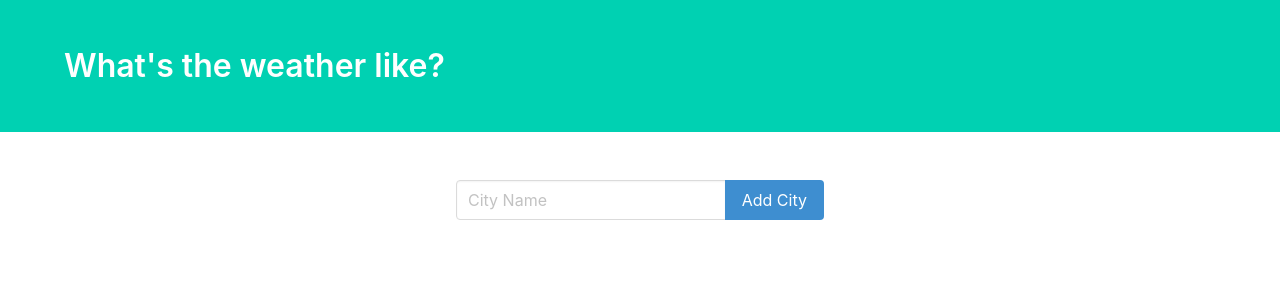
After one commit to mrpapaj/movie_site, a Django app: template templates/movie_app/test.html in a window 1280 px wide. The commit adds this page. Shown: the top 281 px of the page. Run offline with Django 3.2, Linux system fonts and the light colour scheme; the template is opened without the code that fills it, so the values that code supplies are empty; some libraries are stand-ins or nearby versions.

Commit message:
Add forms and html template

```diff
--- a/movie_app/urls.py
+++ b/movie_app/urls.py
@@ -2,6 +2,6 @@ from django.urls import path
 from movie_app import views
 
 urlpatterns = [
-    path('', views.index, name='index'),
-    path('movies/', views.movie_details, name='movie_details')
+    path('index/', views.index, name='index'),
+    path('', views.movie_details, name='movie_details')
 ]
--- a/movie_site/settings.py
+++ b/movie_site/settings.py
@@ -120,3 +120,4 @@ USE_TZ = True
 # https://docs.djangoproject.com/en/2.2/howto/static-files/
 
 STATIC_URL = '/static/'
+STATICFILES_DIRS = ( os.path.join('static'), )
--- /dev/null
+++ b/static/styles.css
@@ -0,0 +1,5 @@
+#section_search
+{
+    margin-bottom: -40px;
+    margin-top: 20px;
+}
--- /dev/null
+++ b/templates/movie_app/test.html
@@ -0,0 +1,73 @@
+<!DOCTYPE html>
+<html lang="en">
+
+<head>
+    <meta charset="UTF-8">
+    <meta name="viewport" content="width=device-width, initial-scale=1.0">
+    <meta http-equiv="X-UA-Compatible" content="ie=edge">
+    <title>Document</title>
+    <link rel="stylesheet" href="https://cdnjs.cloudflare.com/ajax/libs/bulma/0.6.2/css/bulma.css" />
+</head>
+
+<body>
+    <section class="hero is-primary">
+        <div class="hero-body">
+            <div class="container">
+                <h1 class="title">
+                    What's the weather like?
+                </h1>
+            </div>
+        </div>
+    </section>
+    <section class="section">
+        <div class="container">
+            <div class="columns">
+                <div class="column is-offset-4 is-4">
+                    <form method="POST">
+                        <div class="field has-addons">
+                            <div class="control is-expanded">
+                                <input class="input" type="text" placeholder="City Name">
+                            </div>
+                            <div class="control">
+                                <button class="button is-info">
+                                    Add City
+                                </button>
+                            </div>
+                        </div>
+                    </form>
+                </div>
+            </div>
+        </div>
+    </section>
+    <section class="section">
+        <div class="container">
+            <div class="columns">
+                <div class="column is-offset-4 is-4">
+                    <div class="box">
+                        <article class="media">
+                            <div class="media-left">
+                                <figure class="image is-50x50">
+                                    <img src="http://openweathermap.org/img/w/10d.png" alt="Image">
+                                </figure>
+                            </div>
+                            <div class="media-content">
+                                <div class="content">
+                                    <p>
+                                        <span class="title">Las Vegas</span>
+                                        <br>
+                                        <span class="subtitle">29° F</span>
+                                        <br> thunderstorm with heavy rain
+                                    </p>
+                                </div>
+                            </div>
+                        </article>
+                    </div>
+                </div>
+            </div>
+        </div>
+    </section>
+    <footer class="footer">
+    </footer>
+</body>
+
+</html>
```
Also changed, not shown: movie_app/views.py (+14 -11 lines), templates/movie_app/search_movies.html (+69 -12 lines), static/search_icon.png (added).
